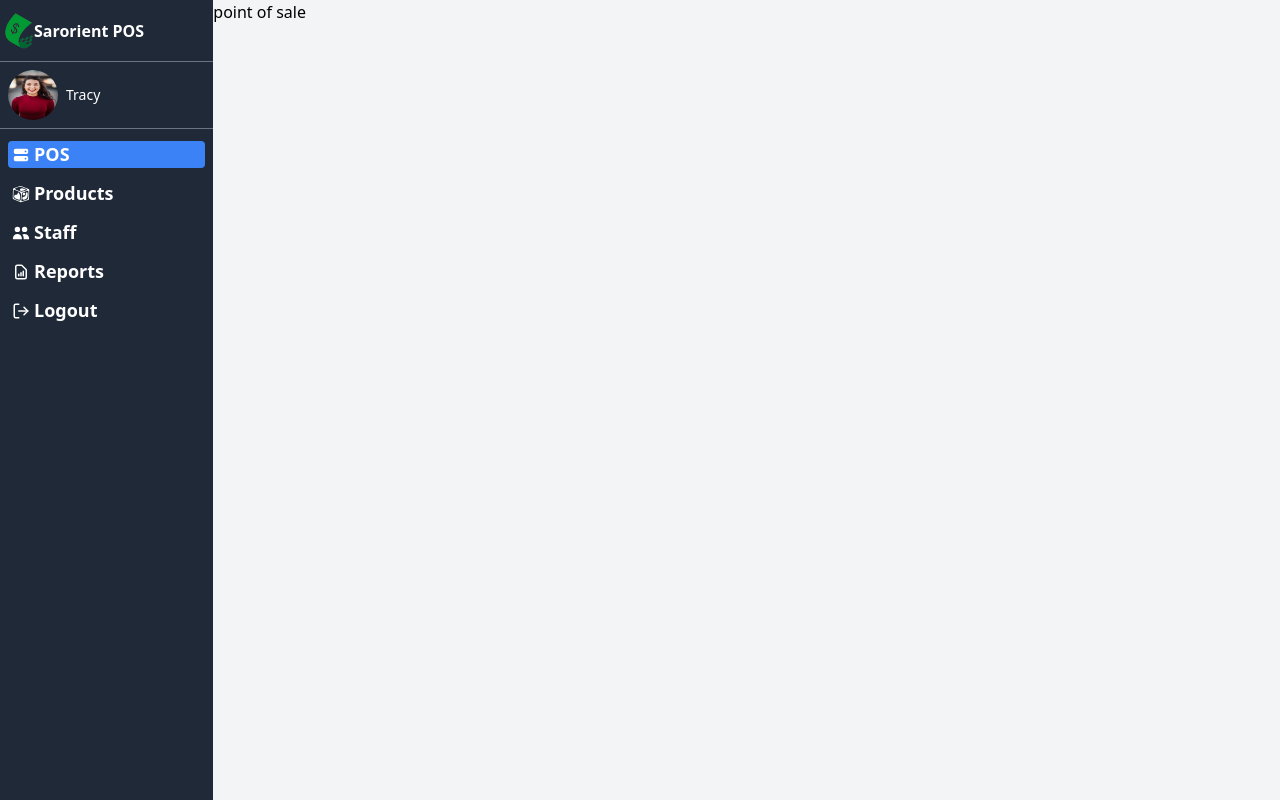
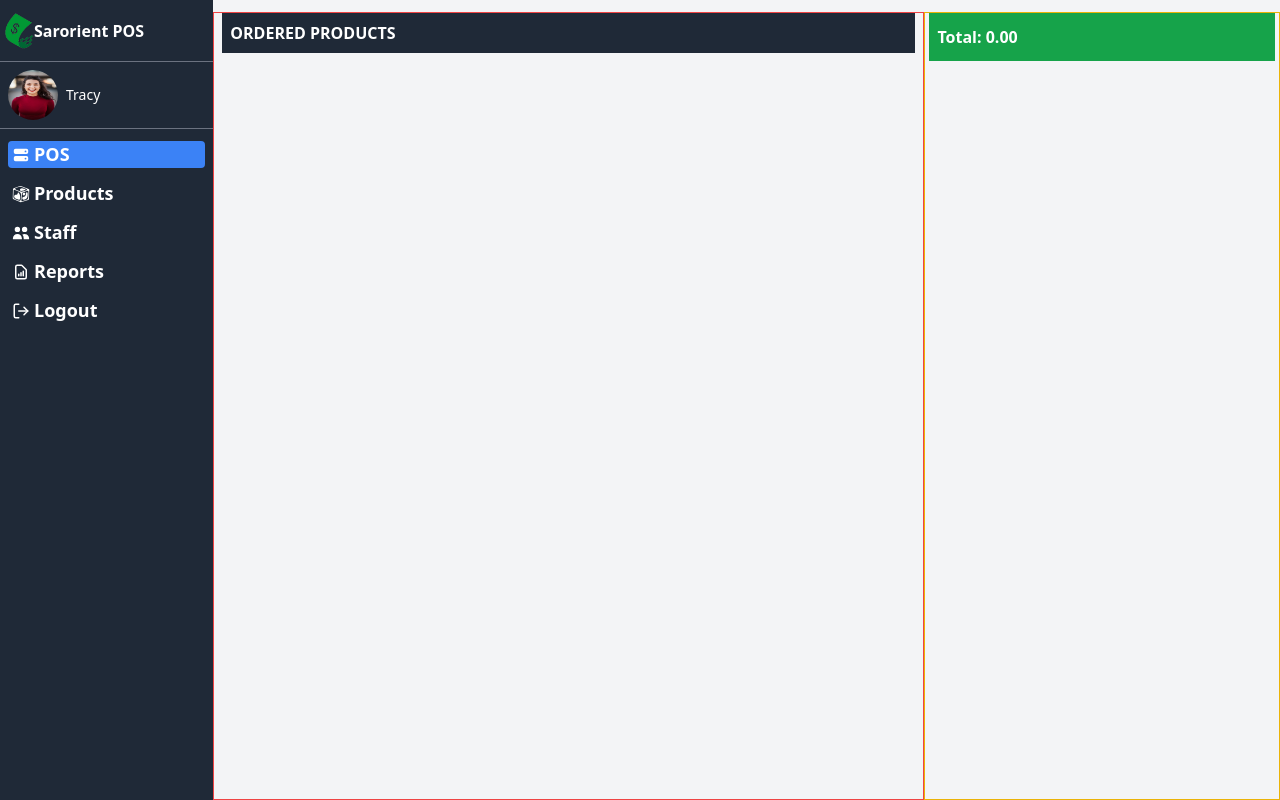
Before and after one commit to saretoduncan/sarorient-pos, a Next.js app: page /main/pos in a window 1280 px wide. Built offline with nearby package versions, Linux system fonts and the light colour scheme.

Commit message:
add ordered and cart titles

```diff
--- a/app/components/ProductsTable.tsx
+++ b/app/components/ProductsTable.tsx
@@ -51,7 +51,7 @@ const Products_table: React.FC<{}> = () => {
           </div>
         </section>
         <section className="mx-1 border-x  bg-white">
-          <table className="w-[100%] border-1 ">
+          <table className="w-[100%] table-auto  border-gray-300">
             <thead className="bg-gray-300 text-sm md:text-[15px] border-b">
               <tr>
                 <th className="text-start">Product Name</th>
--- /dev/null
+++ b/app/components/Search_bar.tsx
@@ -0,0 +1,6 @@
+export default function Search_bar(){
+
+    return(<>
+    </>)
+
+}
--- a/app/main/pos/page.tsx
+++ b/app/main/pos/page.tsx
@@ -3,7 +3,19 @@ import React from "react";
 const page = () => {
   return (
     <>
-      <div>point of sale</div>
+      <main className="grid grid-cols-6 h-screen pt-3">
+        <section className="col-span-4 border border-red-500 px-2">
+          <div className="bg-gray-800 ps-2 py-2">
+            <h4 className="text-white font-bold">ORDERED PRODUCTS</h4>
+          </div>
+        </section>
+        <section className="col-span-2 border border-yellow-500 px-1 ">
+          <div className="ps-2 py-3 bg-green-600">
+             <h5 className="text-white font-bold">Total: 0.00</h5>
+          </div>
+
+        </section>
+      </main>
     </>
   );
 };
```
